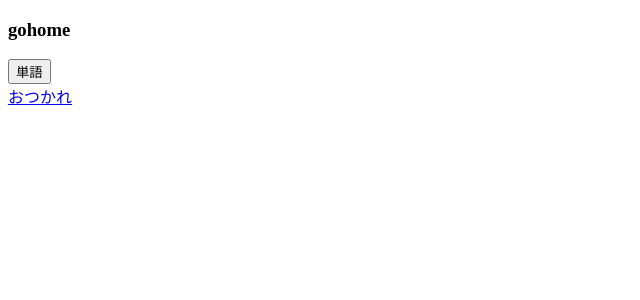
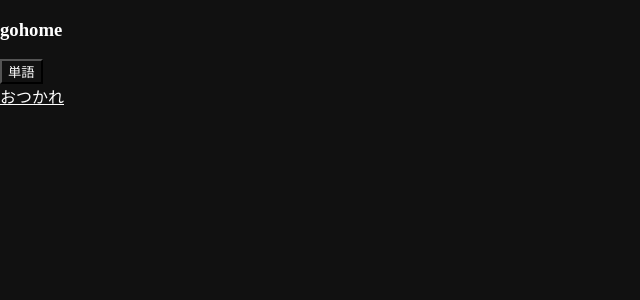
Before and after one commit to uyupun-archive/social-resistance, a Nuxt app: page /gohome in a window 1280 px wide. Shown: the top 300 px of the page, without its empty margins (0-640 px from the left). Built offline with nearby package versions, Linux system fonts and the light colour scheme.

Commit message:
add: node-sass sass-loader

```diff
--- a/components/button/index.vue
+++ b/components/button/index.vue
@@ -6,8 +6,8 @@
 -->
 
 <template>
-  <nuxt-link v-if="to" :to="to">{{ text }}</nuxt-link>
-  <button v-else type="button">{{ text }}</button>
+  <nuxt-link v-if="to" :to="to" class="btn">{{ text }}</nuxt-link>
+  <button v-else type="button" class="btn">{{ text }}</button>
 </template>
 
 <script>
@@ -25,4 +25,9 @@ export default {
 }
 </script>
 
-<style></style>
+<style scoped lang="scss">
+.btn {
+  color: #ffffff;
+  background: #111111;
+}
+</style>
--- a/layouts/default.vue
+++ b/layouts/default.vue
@@ -4,4 +4,12 @@
   </div>
 </template>
 
-<style></style>
+<style lang="scss">
+body {
+  padding: 0;
+  border: none;
+  margin: 0;
+  color: #ffffff;
+  background: #111111;
+}
+</style>
--- a/package.json
+++ b/package.json
@@ -21,6 +21,8 @@
     "eslint-config-prettier": "^6.11.0",
     "eslint-plugin-nuxt": "^1.0.0",
     "eslint-plugin-prettier": "^3.1.4",
-    "prettier": "^2.0.5"
+    "node-sass": "^4.14.1",
+    "prettier": "^2.0.5",
+    "sass-loader": "^9.0.3"
   }
 }
--- a/pages/gohome/index.vue
+++ b/pages/gohome/index.vue
@@ -18,4 +18,4 @@ export default {
 }
 </script>
 
-<style></style>
+<style scoped lang="scss"></style>
--- a/pages/index.vue
+++ b/pages/index.vue
@@ -17,4 +17,4 @@ export default {
 }
 </script>
 
-<style></style>
+<style scoped lang="scss"></style>
--- a/pages/rule/index.vue
+++ b/pages/rule/index.vue
@@ -18,4 +18,4 @@ export default {
 }
 </script>
 
-<style></style>
+<style scoped lang="scss"></style>
```
Also changed, not shown: 1 other file (tests, documents, lock files or other folders).
